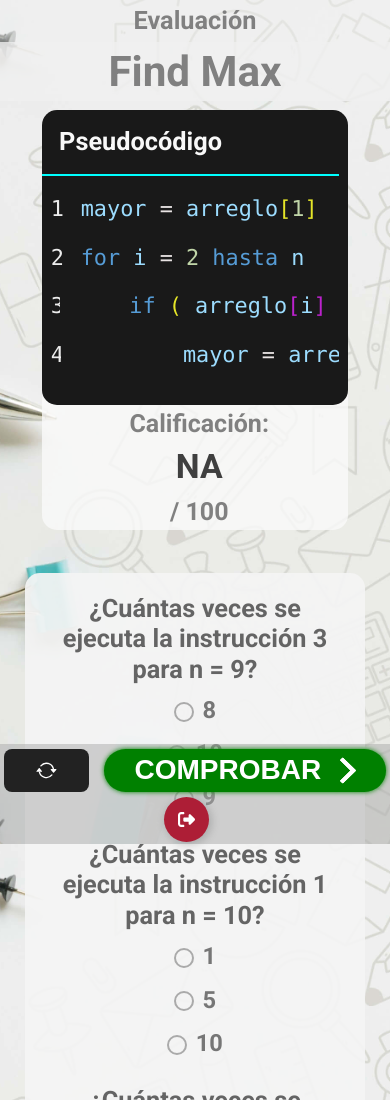
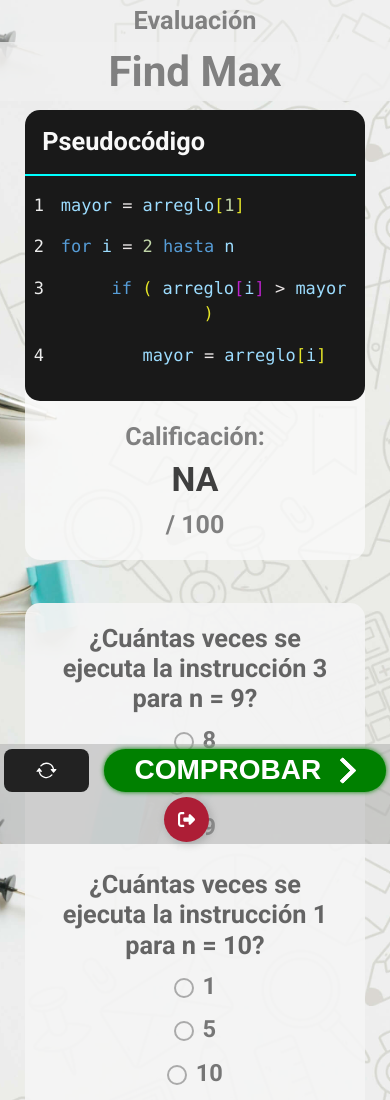
Before and after one commit to AsumomezaC/PlataformaAnalisisAlgoritmos, a plain HTML site: page algoritmos/examenes/Find.html in a window 390 px wide. Shown: the top 1100 px of the page. Drawn offline with nearby package versions, Linux system fonts and the light colour scheme.

Commit message:
Exámenes: la calificación pasa abajo cuando no cabe junto al código
- El pseudocódigo toma el ancho de su línea más larga; si junto con la
  calificación no cabe, la calificación baja en vez de aplastar el código
- En pantallas muy estrechas las líneas largas continúan abajo en lugar de
  mostrar una barra de desplazamiento por línea
- Letra del pseudocódigo y márgenes más compactos en pantallas de 760 px o menos

Co-Authored-By: Claude Opus 5.5 <noreply@anthropic.com>

```diff
--- a/styles/examen.css
+++ b/styles/examen.css
@@ -52,6 +52,27 @@ header.Name{
   align-items: flex-start;
   border-radius: 15px;
   background-color: rgb(25, 25, 25);
+}
+
+/* El código pide el ancho que necesita su línea más larga; si junto con la
+   calificación no cabe, la calificación pasa abajo en vez de aplastar el código */
+.informacionExtra > .codigo{
+  flex: 1 1 auto;
+  width: max-content;
+  max-width: 100%;
+  min-width: 0;
+}
+
+/* Si ni así cabe (celulares), las líneas largas continúan abajo en lugar de
+   mostrar una barra de desplazamiento por línea */
+.informacionExtra > .codigo pre{
+  overflow: visible;
+}
+
+.informacionExtra > .codigo pre.code{
+  white-space: pre-wrap;
+  overflow-wrap: anywhere;
+  min-width: 0;
 }
 
 /* título dentro de código */
@@ -146,6 +167,9 @@ div.line {
   font-size: clamp(25px, 2.5vh, 120px);
   align-self: stretch; /* refuerzo: que este hijo se estire si el padre lo pide */
   min-height: 0;       /* evita problemas con contenido interno en flex */
+  flex: 1 1 240px;
+  min-width: min(240px, 100%);
+  padding: 2vh 1vh;
 }
 
 .informacionExtra > .calificacion > #calificacion{
@@ -294,6 +318,16 @@ a:hover {
 
   #Preguntas div label{
     font-size: 2.8vh;
+  }
+
+  .informacionExtra{
+    margin-left: 3vh;
+    margin-right: 3vh;
+  }
+
+  /* Pseudocódigo más compacto en pantallas estrechas */
+  div.line{
+    font-size: clamp(17px, 2.3vh, 22px);
   }
 }
 
```
